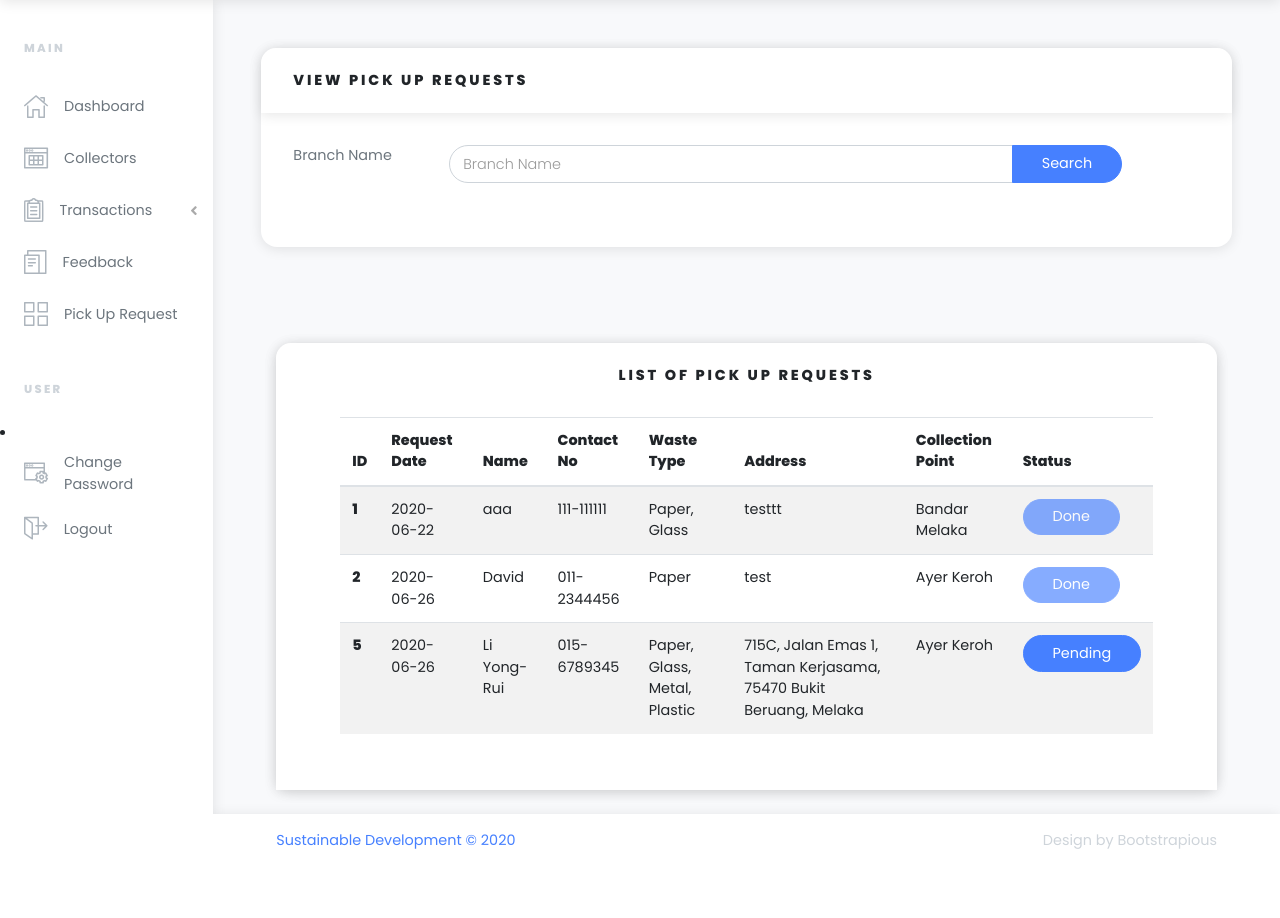
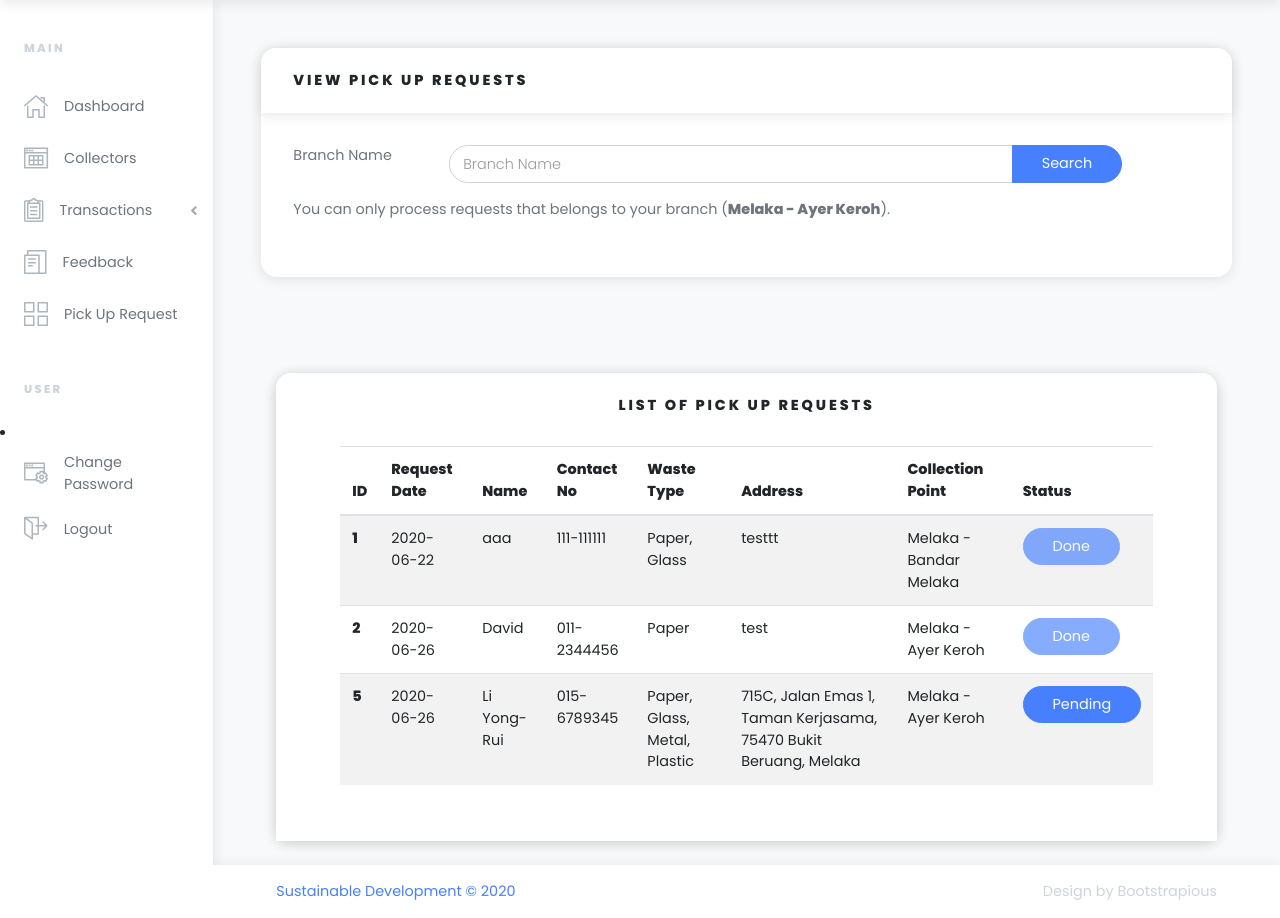
Before and after one commit to zhenyu550/wastemanagementweb, a PHP site: page /viewrequest.php in a window 1280 px wide. Shown: the part 72-990 px from the top of the page. Before the commit the page ends 921 px from the top, so only its background shows below. Run offline with PHP 8.4, Linux system fonts and the light colour scheme; the visitor is signed in with stand-in values (Sample User, id 1); data comes from the database, SQL or seed files in the repository; some libraries are stand-ins or nearby versions.

Commit message:
View Request update
1. Collection Point lock implemented in View Request, where a staff can only complete a request that belongs to his / her branch (collection point).

```diff
--- a/viewrequest.php
+++ b/viewrequest.php
@@ -90,6 +90,16 @@ if (!isset($_SESSION["user"])) {
                                                     </div>
                                                 </div>
                                             </div>
+                                            <?php
+                                            // Get the branch of the staff
+                                            $staff = Staff::find("id=".$user);
+                                            $staff_branch_id = $staff->get_cp_id();
+
+                                            // Find branch data
+                                            $cp = Collection_Point::find("id=".$staff_branch_id);
+                                            $cp_string = $cp->get_state()." - ".$cp->get_name();
+                                            ?>
+                                            <label class="col-md-10 form-control-label">You can only process requests that belongs to your branch (<b><?php echo $cp_string;?></b>).</label>
                                         </div>
                                     </form>
                                 </div>
@@ -162,9 +172,9 @@ if (!isset($_SESSION["user"])) {
 
                                             $cp_id = $item->get_cp_id();
                                             $cp = Collection_Point::find("id=" . $cp_id);
-                                            $cp_name = $cp->get_name();
+                                            $cp_str = $cp->get_state()." - ".$cp->get_name();
 
-                                            echo "<td>" . $cp_name . "</td>";
+                                            echo "<td>" . $cp_str . "</td>";
 
                                             echo "<td>";
                                             echo "<form>";
@@ -176,7 +186,15 @@ if (!isset($_SESSION["user"])) {
                                             // Check the status, if pending button can be pressed, else cannot
                                             $status = $item->get_status();
                                             if ($status == "Pending") {
-                                                echo "<button type='submit' class='btn btn-primary' name=\"pending\" formaction='viewrequest_post.php' formmethod='post'>Pending</button>";
+                                                // Check if the staff cp same with request cp
+                                                if($cp_id == $staff_branch_id)
+                                                {
+                                                    echo "<button type='submit' class='btn btn-primary' name=\"pending\" formaction='viewrequest_post.php' formmethod='post'>Pending</button>";
+                                                }
+                                                else
+                                                {
+                                                    echo "<button type='submit' class='btn btn-primary' disabled name=\"pending\" formaction='viewrequest_post.php' formmethod='post'>Pending</button>";
+                                                }
                                             } else {
                                                 echo "<button type='button' class='btn btn-primary' disabled>Done</button>";
                                             }
```
